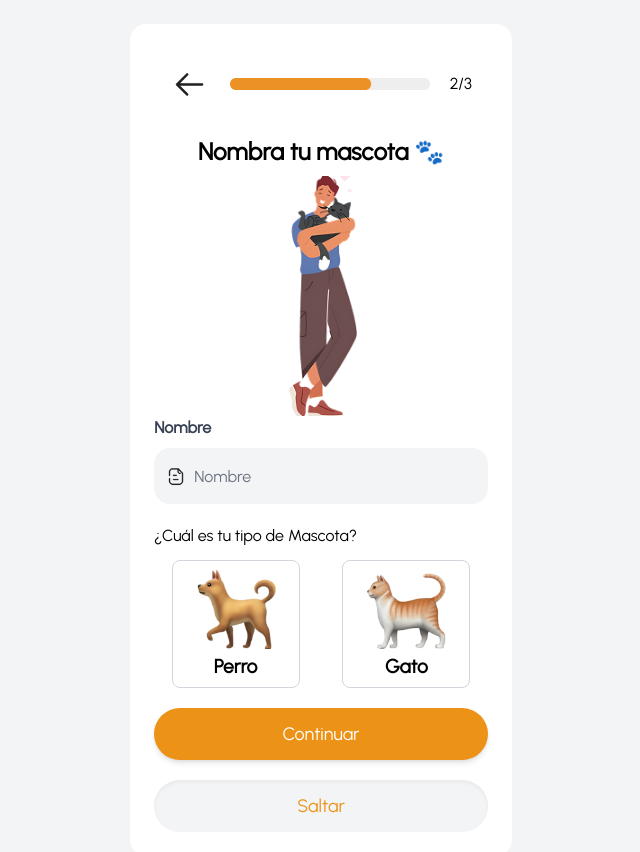
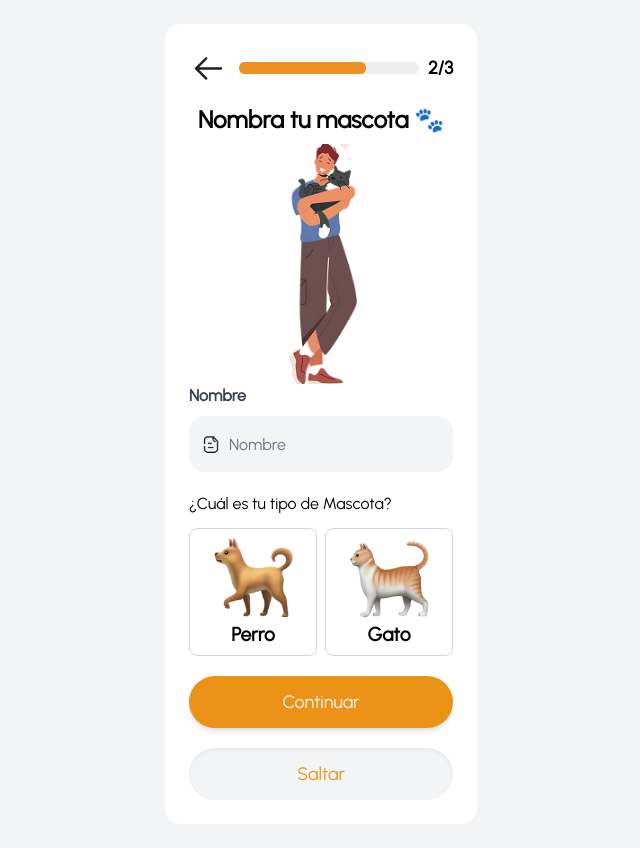
Before and after one commit to JGoncu97/Pet-Connect-Front, a React (Vite) app: page /step-pet in a window 1280 px wide. Shown: the top 852 px of the page, without its empty margins (319-959 px from the left). Built offline with nearby package versions, Linux system fonts and the light colour scheme; no server answers; sample sign-in values are in the browser's storage.

Commit message:
Ajustes de StepUser

```diff
--- a/src/Components/NavButtonStep/NavButtonStep.jsx
+++ b/src/Components/NavButtonStep/NavButtonStep.jsx
@@ -3,11 +3,11 @@
 
 export const NavButtonStep = ({onClick,text,img}) => {
   return (
-    <nav className=" mb-4 p-4">
-        <li className="list-none flex justify-between items-center gap-5">
+    <nav className=" mb-4">
+        <li className="list-none flex justify-between items-center">
             <img  onClick={onClick} src={ButtonBack} alt="Back"  className='w-10'/>
-            <img className='h-[0.7rem]' src={img} alt="navegate" />
-            <h2>{text}</h2>
+            <img className='h-[0.7rem] w-45' src={img} alt="navegate" />
+            <h2 className='text-lg font-semibold'>{text}</h2>
         </li>
     </nav>
   )
--- a/src/Pages/StepUser/StepUser.jsx
+++ b/src/Pages/StepUser/StepUser.jsx
@@ -123,14 +123,14 @@
   };
 
     return (
-        <div className="flex flex-col items-center justify-center bg-gray-100 p-6 min-h-screen">
-            <div className="bg-white p-6 rounded-2xl  max-w-sm ">
+        <div className="flex flex-col items-center justify-center">
+            <div className="p-6 border w-screen">
                 <NavButtonStep  onClick={()=>navigate(-1)} img={Position} text={'1/3'} />
-                <div className="mb-4 p-2 text-center">
+                    <div className="mb-4 p-2 text-center">
                         <h2 className="text-2xl font-bold mb-2 ">¡Creando tu Perfil!</h2>
                     </div>
 
-                <div className="flex justify-center mb-6">
+                    <div className="flex justify-center mb-6">
                             <label htmlFor="profile-upload" className="relative cursor-pointer">
                               <img
                                 src={profileImage}
@@ -146,7 +146,7 @@
                               className="hidden"
                               onChange={handleImageChange}
                             />
-                          </div>
+                    </div>
                 <form onSubmit={handleSubmit(onSubmitForm)} >
 
                     <div className="flex flex-col gap-2 mt-4">
```
